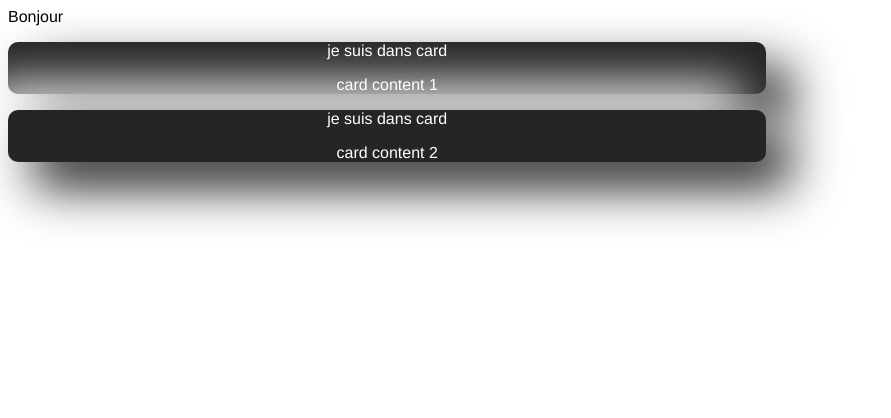
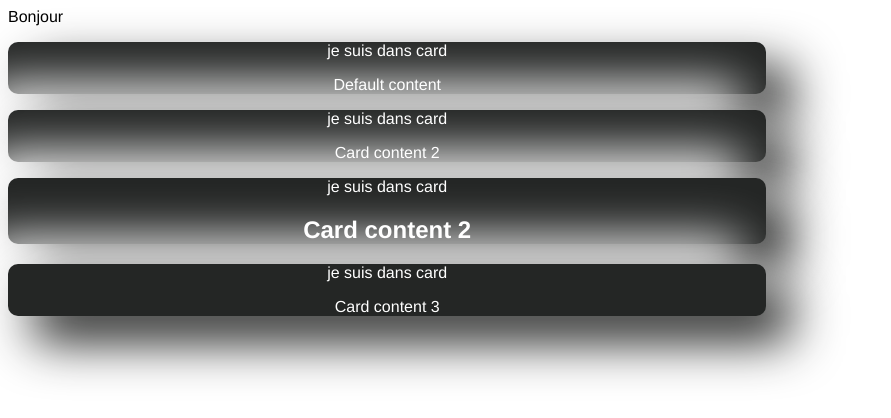
Before and after one commit to lapinRagnar/vue3_tuto, a Vue app: page / in a window 1280 px wide. Shown: the top 418 px of the page, without its empty margins (0-891 px from the left). Built offline with nearby package versions, Linux system fonts and the light colour scheme.

Commit message:
suite -  slot (on fait comme ca avec les slots) - parent enfant - et le parent controle l'enfant

```diff
--- a/src/App.vue
+++ b/src/App.vue
@@ -1,7 +1,12 @@
 <template >
   <div>Bonjour</div>
-  <card-compo content="card content 1"/>
-  <card-compo content="card content 2" />
+  <CardCompo></CardCompo>
+  <card-compo>Card content 2</card-compo>
+  <card-compo>
+    <h2>Card content 2</h2>
+  </card-compo>
+  <card-compo>Card content 3</card-compo>
+
 </template>
 
 <script>
--- a/src/components/Card.vue
+++ b/src/components/Card.vue
@@ -1,7 +1,7 @@
 <template>
   <div class="card">
     <p>je suis dans card </p>
-    <p>{{content}}</p>
+    <slot>Default content</slot>
   </div>
 </template>
 
```
